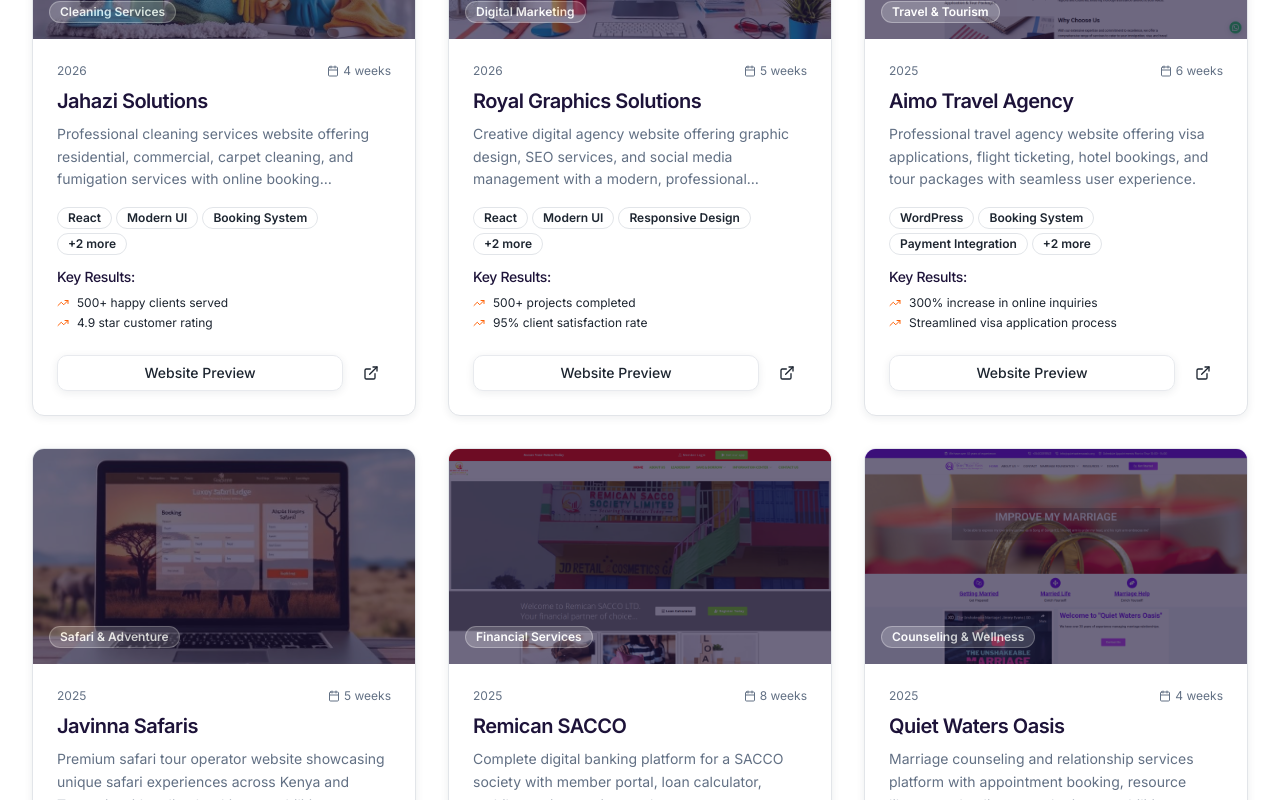
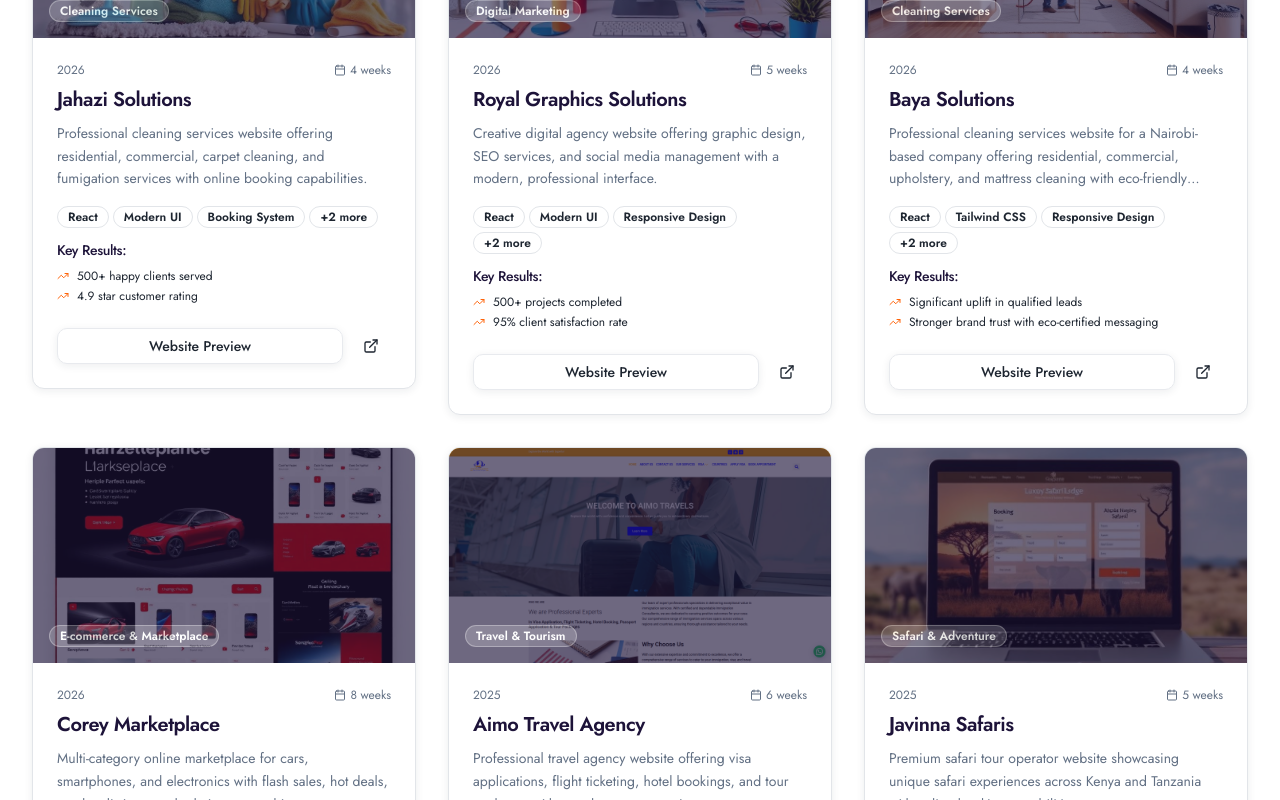
Before and after one commit to Nakhaima254/Waks-Digital-Solutions, a React (Vite) app: page /portfolio in a window 1280 px wide. Shown: the part 1100-1900 px from the top of the page. Built offline with nearby package versions, Linux system fonts and the light colour scheme; no server answers.

Commit message:
Changes
Co-authored-by: Nakhaima254 <219972135+Nakhaima254@users.noreply.github.com>

```diff
--- a/src/components/FloatingMenu.tsx
+++ b/src/components/FloatingMenu.tsx
@@ -23,7 +23,7 @@ const FloatingMenu = () => {
   };
 
   useEffect(() => {
-    let scrollTimeout: NodeJS.Timeout;
+    let scrollTimeout: ReturnType<typeof setTimeout>;
 
     const handleScroll = () => {
       const scrollHeight = document.documentElement.scrollHeight;
--- a/src/index.css
+++ b/src/index.css
@@ -1,4 +1,4 @@
-@import url('https://fonts.googleapis.com/css2?family=Inter:wght@300;400;500;600;700;800&display=swap');
+@import url('https://fonts.googleapis.com/css2?family=Jost:wght@300;400;500;600;700;800&display=swap');
 
 @tailwind base;
 @tailwind components;
@@ -99,7 +99,7 @@ Professional, modern, and trustworthy design for a Kenyan digital agency
   }
 
   body {
-    @apply bg-background text-foreground font-['Inter',system-ui,sans-serif] antialiased;
+    @apply bg-background text-foreground font-['Jost','Futura','Trebuchet_MS',system-ui,sans-serif] antialiased;
   }
 
   h1, h2, h3, h4, h5, h6 {
--- a/src/pages/Portfolio.tsx
+++ b/src/pages/Portfolio.tsx
@@ -23,6 +23,8 @@ import projectQuietWaters from "@/assets/project-quiet-waters.jpg";
 import projectTruechoice from "@/assets/project-truechoice.jpg";
 import projectJahaziSolutions from "@/assets/project-jahazi-solutions.jpg";
 import projectRoyalGraphics from "@/assets/project-royal-graphics.jpg";
+import projectBayaSolutions from "@/assets/project-baya-solutions.jpg";
+import projectCorey from "@/assets/project-corey.jpg";
 import { AnimatedElement, StaggerContainer, StaggerItem, HoverCard } from "@/components/AnimatedElement";
 import { motion } from "framer-motion";
 
@@ -232,6 +234,60 @@ const Portfolio = () => {
       client: "Royal Graphics Solutions",
       website: "https://www.royalgraphics.co.ke/",
       image: projectRoyalGraphics
+    },
+    {
+      id: 8,
+      title: "Baya Solutions",
+      category: "Cleaning Services",
+      description: "Professional cleaning services website for a Nairobi-based company offering residential, commercial, upholstery, and mattress cleaning with eco-friendly products.",
+      fullDescription: "Designed and developed a vibrant, conversion-focused website for Baya Solutions, a licensed and insured cleaning company in Nairobi. The site highlights their eco-certified products, verified staff, and 4.9-star service quality, with clear quote and call-to-action flows that drive direct bookings.",
+      technologies: ["React", "Tailwind CSS", "Responsive Design", "SEO Optimization", "WhatsApp Integration"],
+      features: [
+        "Free quote request system",
+        "Service showcase (sofas, mattresses, chairs, fumigation)",
+        "Real-job gallery with before/after results",
+        "Customer reviews and ratings",
+        "Click-to-call and WhatsApp contact",
+        "Mobile-first responsive layout"
+      ],
+      results: [
+        "Significant uplift in qualified leads",
+        "Stronger brand trust with eco-certified messaging",
+        "Improved booking conversion rate",
+        "Wider reach across Nairobi neighborhoods"
+      ],
+      timeline: "4 weeks",
+      year: "2026",
+      client: "Baya Solutions",
+      website: "https://www.bayasolutions.co.ke/",
+      image: projectBayaSolutions
+    },
+    {
+      id: 9,
+      title: "Corey Marketplace",
+      category: "E-commerce & Marketplace",
+      description: "Multi-category online marketplace for cars, smartphones, and electronics with flash sales, hot deals, product listings, and admin-managed inventory.",
+      fullDescription: "Built a full-featured e-commerce marketplace for Corey.co.ke, enabling customers to browse and purchase vehicles, smartphones, and electronics in one place. The platform features dynamic product management, flash sale badges, category filtering, and a custom backend API for managing uploads and inventory.",
+      technologies: ["React", "Node.js API", "Custom Backend", "Image CDN", "Search & Filters"],
+      features: [
+        "Multi-category product catalog (cars, phones, electronics)",
+        "Flash sale and hot deal badges",
+        "Product detail pages with rich media",
+        "Custom admin backend for uploads",
+        "Search and badge-based filtering",
+        "Fully responsive shopping experience"
+      ],
+      results: [
+        "Unified marketplace across multiple categories",
+        "Faster product discovery for buyers",
+        "Scalable backend for growing inventory",
+        "Improved seller and admin workflow"
+      ],
+      timeline: "8 weeks",
+      year: "2026",
+      client: "Corey",
+      website: "https://www.corey.co.ke/",
+      image: projectCorey
     }
   ];
 
```
